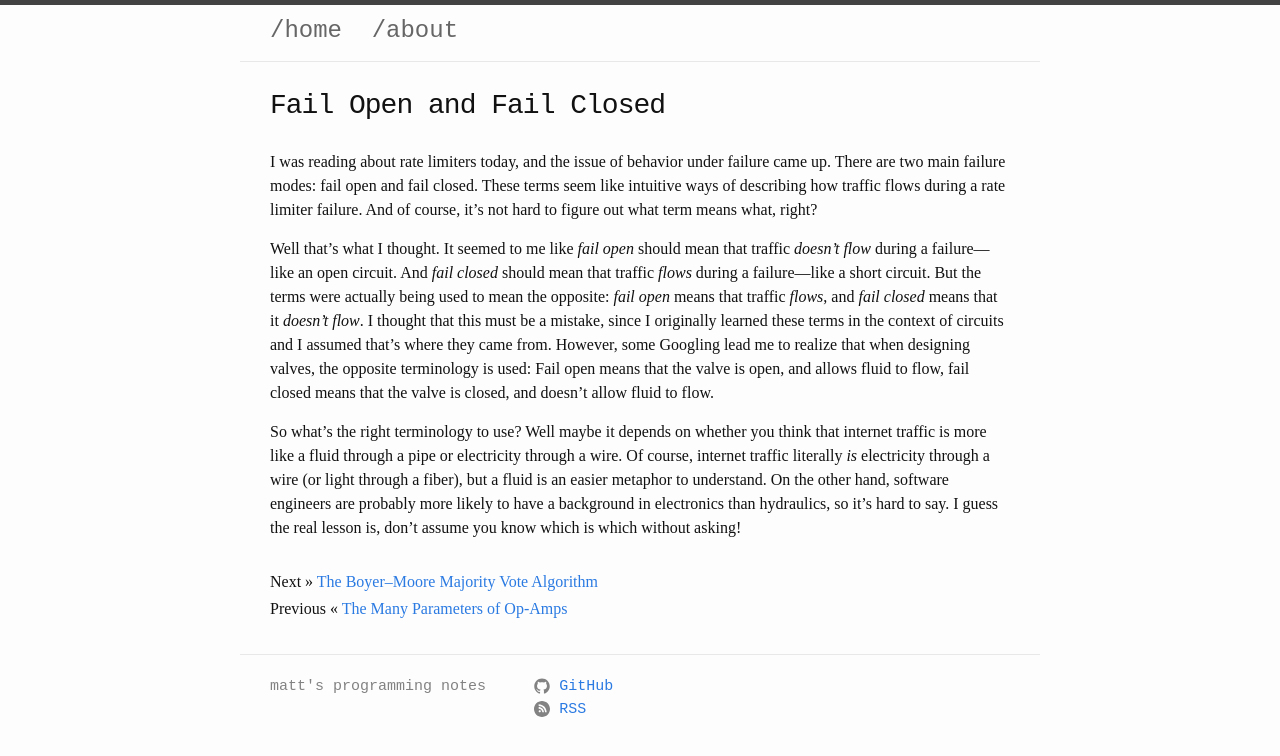
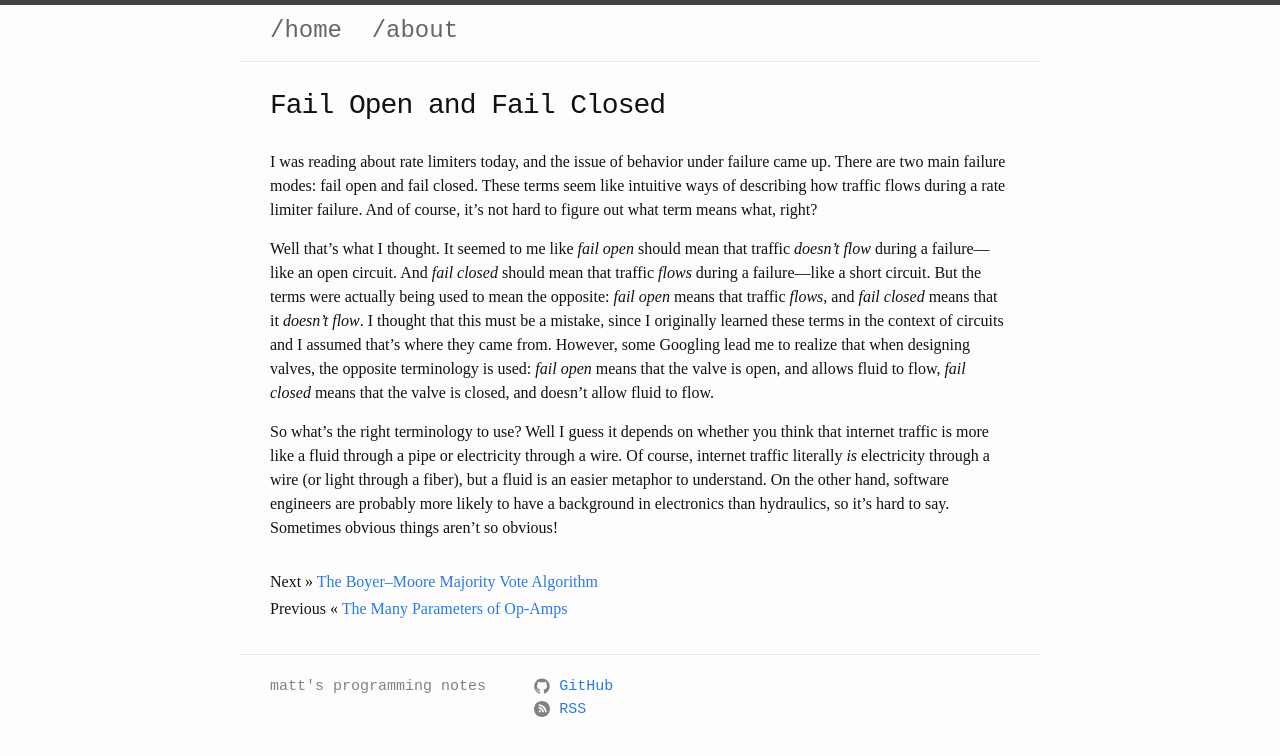
Before and after one commit to mattsteadman/mattsteadman.github.io, a Jekyll site: the page built from _posts/2023-11-30-fail-open-closed.md, in a window 1280 px wide. Shown: the top 756 px of the page. Built offline with Jekyll 4.4.1, drawn with Linux system fonts in a browser that asks for light colours.

Commit message:
Phrasing

```diff
--- a/_posts/2023-11-30-fail-open-closed.md
+++ b/_posts/2023-11-30-fail-open-closed.md
@@ -9,6 +9,6 @@
 
 I was reading about rate limiters today, and the issue of behavior under failure came up. There are two main failure modes: fail open and fail closed. These terms seem like intuitive ways of describing how traffic flows during a rate limiter failure. And of course, it's not hard to figure out what term means what, right?
 
-Well that's what I thought. It seemed to me like *fail open* should mean that traffic *doesn't flow* during a failure---like an open circuit. And *fail closed* should mean that traffic *flows* during a failure---like a short circuit. But the terms were actually being used to mean the opposite: *fail open* means that traffic *flows*, and *fail closed* means that it *doesn't flow*. I thought that this must be a mistake, since I originally learned these terms in the context of circuits and I assumed that's where they came from. However, some Googling lead me to realize that when designing valves, the opposite terminology is used: Fail open means that the valve is open, and allows fluid to flow, fail closed means that the valve is closed, and doesn't allow fluid to flow.
+Well that's what I thought. It seemed to me like *fail open* should mean that traffic *doesn't flow* during a failure---like an open circuit. And *fail closed* should mean that traffic *flows* during a failure---like a short circuit. But the terms were actually being used to mean the opposite: *fail open* means that traffic *flows*, and *fail closed* means that it *doesn't flow*. I thought that this must be a mistake, since I originally learned these terms in the context of circuits and I assumed that's where they came from. However, some Googling lead me to realize that when designing valves, the opposite terminology is used: *fail open* means that the valve is open, and allows fluid to flow, *fail closed* means that the valve is closed, and doesn't allow fluid to flow.
 
-So what's the right terminology to use? Well maybe it depends on whether you think that internet traffic is more like a fluid through a pipe or electricity through a wire. Of course, internet traffic literally *is* electricity through a wire (or light through a fiber), but a fluid is an easier metaphor to understand. On the other hand, software engineers are probably more likely to have a background in electronics than hydraulics, so it's hard to say. I guess the real lesson is, don't assume you know which is which without asking!
+So what's the right terminology to use? Well I guess it depends on whether you think that internet traffic is more like a fluid through a pipe or electricity through a wire. Of course, internet traffic literally *is* electricity through a wire (or light through a fiber), but a fluid is an easier metaphor to understand. On the other hand, software engineers are probably more likely to have a background in electronics than hydraulics, so it's hard to say. Sometimes obvious things aren't so obvious!
```
